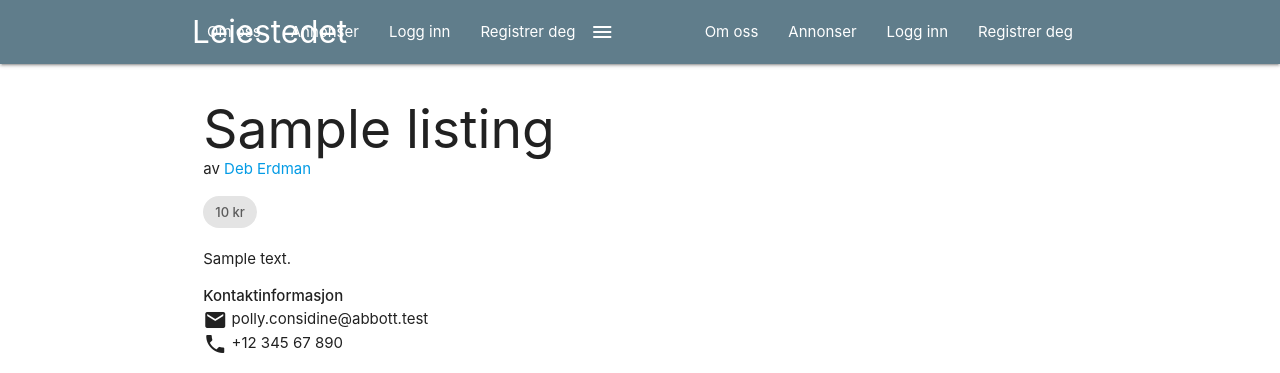
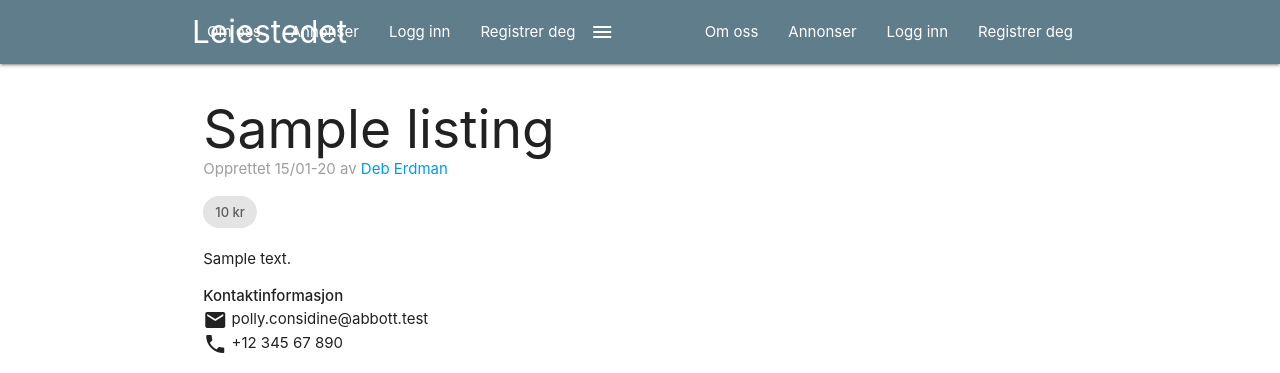
Before and after one commit to FredrikAugust/leiestedet, a Rails app: page /listing/1 in a window 1280 px wide. Shown: the top 373 px of the page. Run offline with Rails 7, Linux system fonts and the light colour scheme; tables that the repository leaves empty hold one stand-in row (values such as "Sample post"); style sheets or scripts are compiled from the project's sources; parts of the project's set-up code (start-up, migrations or seed data) failed here and were passed over; some libraries are stand-ins or nearby versions.

Commit message:
added created_at to listing#show

```diff
--- a/app/views/listing/show.html.erb
+++ b/app/views/listing/show.html.erb
@@ -7,7 +7,7 @@
 <div class="row listing-detail">
   <div class="col s12 m8">
     <h2 class='listing-title'><%= @listing.title %></h2>
-    <p class='listing-name'>av <%= link_to full_name(@listing.user), profile_path(id: @listing.user.id) %></p>
+    <p class='listing-name grey-text'>Opprettet <%= @listing.created_at.strftime('%d/%m-%y') %> av <%= link_to full_name(@listing.user), profile_path(id: @listing.user.id) %></p>
     <div class="chip"><%= @listing.price %> kr</div>
     <p>
     <%= @listing.description %>
```
